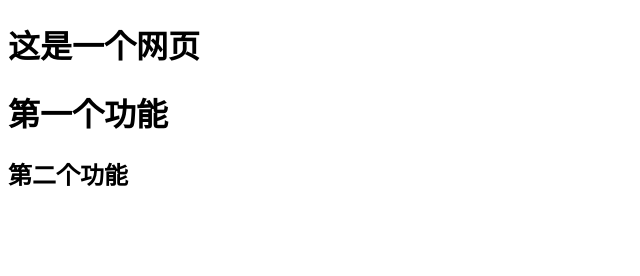
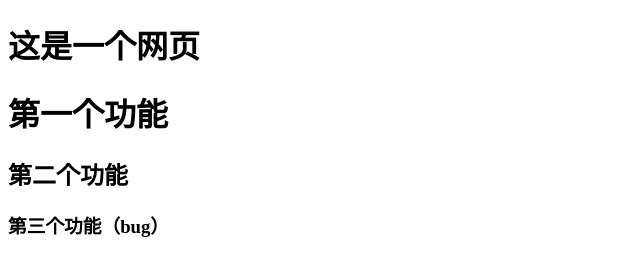
Before and after one commit to 007ph/git-demo, a plain HTML site: page index.html in a window 1280 px wide. Shown: the whole page, without its empty margins (0-640 px from the left). Drawn offline with Linux system fonts and the light colour scheme.

Commit message:
实现第三个功能

```diff
--- a/index.html
+++ b/index.html
@@ -16,6 +16,10 @@
             </div>
 
         </h2>
+        <h3>第三个功能（bug）</h3>
+
+
+
 
 </body>
 </html>
```
